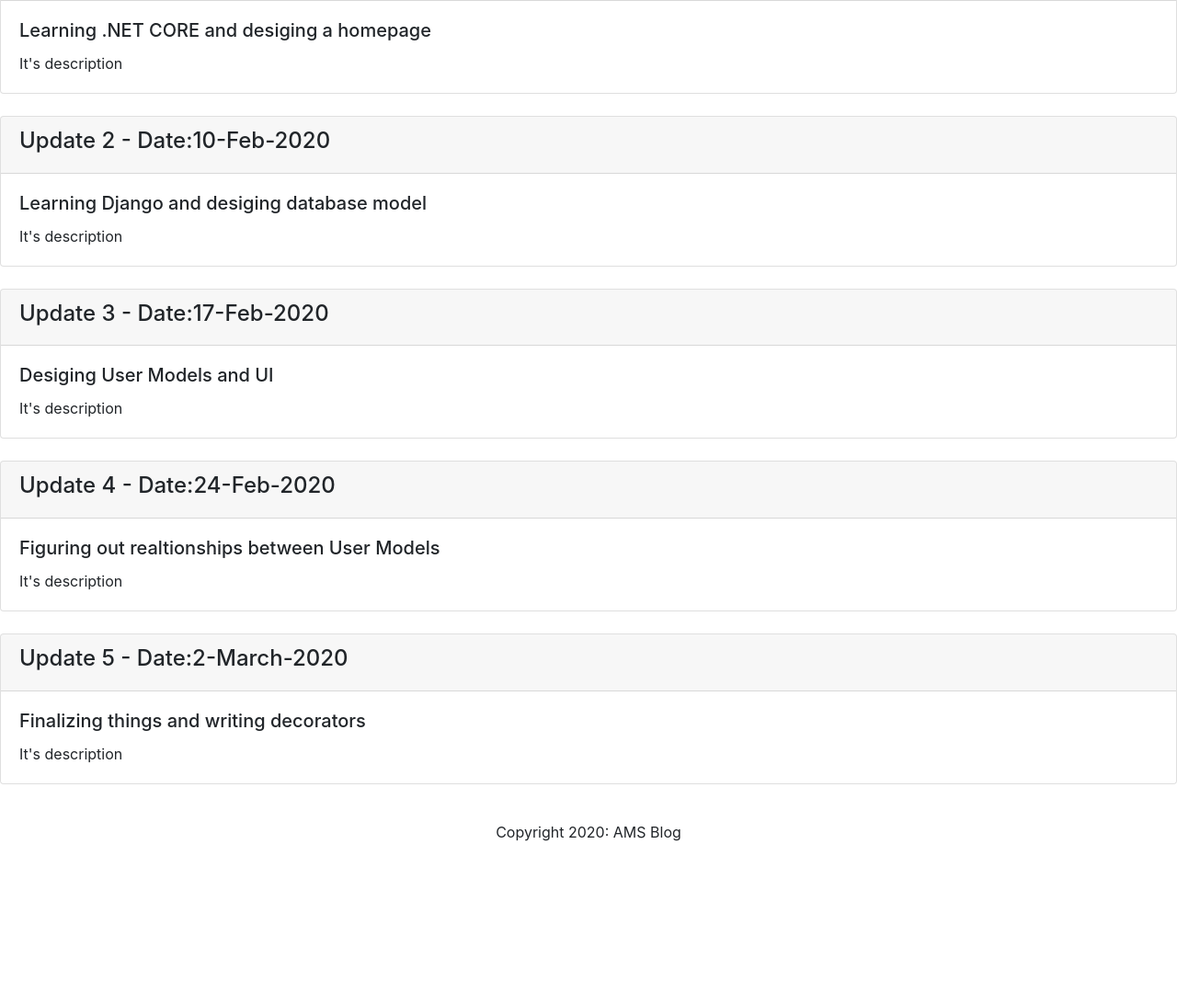
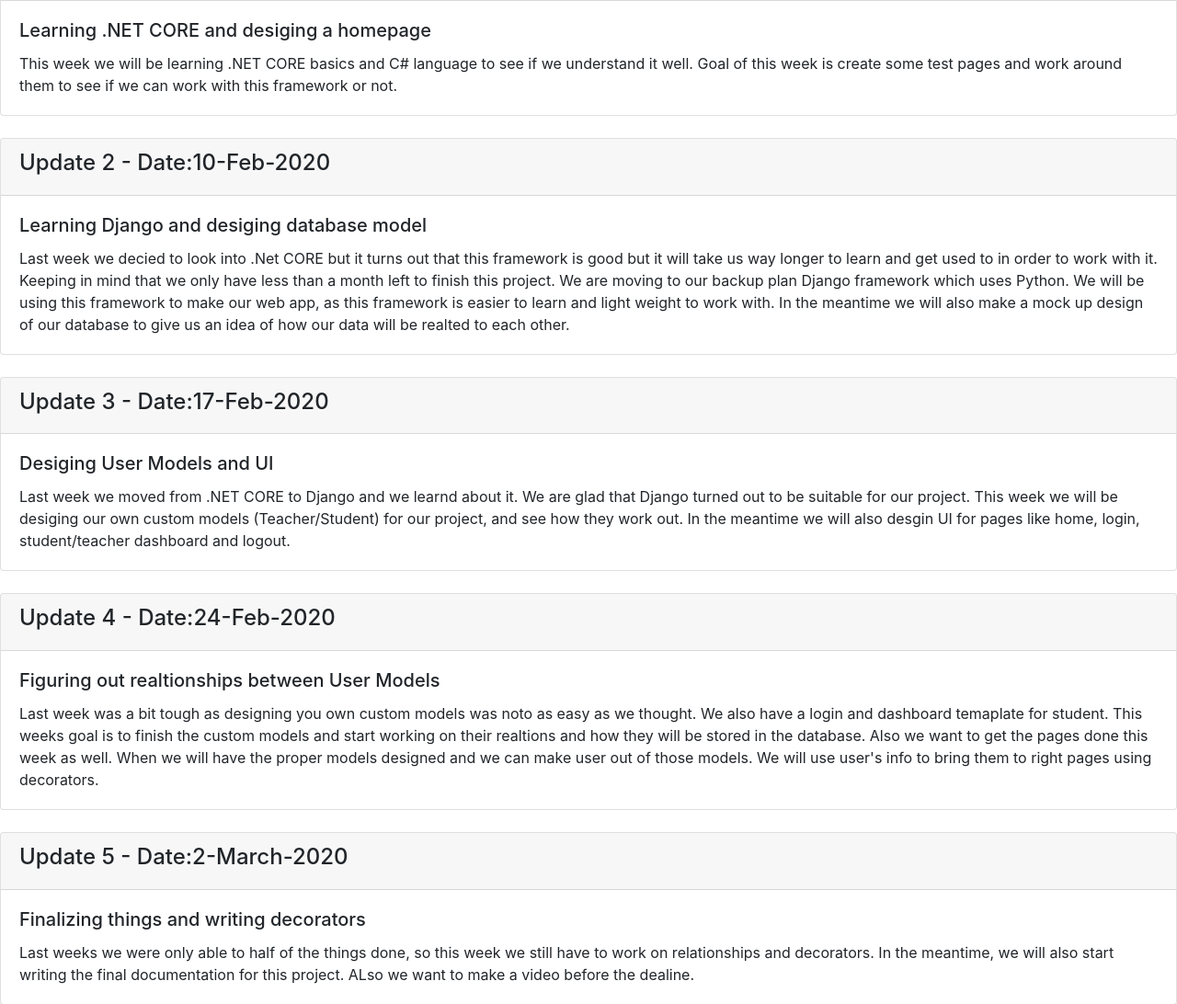
Before and after one commit to NotProperPython/blog, a plain HTML site: page index.html in a window 1280 px wide. Shown: the part 142-1234 px from the top of the page at 92% size. Before the commit the page ends 1075 px from the top, so only its background shows below. Drawn offline with nearby package versions, Linux system fonts and the light colour scheme.

Commit message:
week update 1

```diff
--- a/index.html
+++ b/index.html
@@ -36,7 +36,8 @@
     <div class="card-body">
         <h5 class="card-title">Learning .NET CORE and desiging a homepage</h5>
         <p class="card-text">
-            It's description
+            This week we will be learning .NET CORE basics and C# language to see if we understand it well.
+            Goal of this week is create some test pages and work around them to see if we can work with this framework or not.
         </p>
     </div>
     </div>
@@ -48,7 +49,11 @@
     <div class="card-body">
         <h5 class="card-title">Learning Django and desiging database model</h5>
         <p class="card-text">
-            It's description
+            Last week we decied to look into .Net CORE but it turns out that this framework is good but it will take us way longer to learn and get used to in order to work with it.
+            Keeping in mind that we only have less than a month left to finish this project. We are moving to our backup plan Django framework which uses Python.
+            We will be using this framework to make our web app, as this framework is easier to learn and light weight to work with.
+            In the meantime we will also make a mock up design of our database to give us an idea of how our data will be realted to each other.
+
         </p>
     </div>
     </div>
@@ -60,7 +65,9 @@
     <div class="card-body">
         <h5 class="card-title">Desiging User Models and UI</h5>
         <p class="card-text">
-            It's description
+            Last week we moved from .NET CORE to Django and we learnd about it. We are glad that Django turned out to be suitable for our project.
+            This week we will be desiging our own custom models (Teacher/Student) for our project, and see how they work out.
+            In the meantime we will also desgin UI for pages like home, login, student/teacher dashboard and logout.
         </p>
     </div>
     </div>
@@ -72,7 +79,11 @@
     <div class="card-body">
         <h5 class="card-title">Figuring out realtionships between User Models</h5>
         <p class="card-text">
-            It's description
+            Last week was a bit tough as designing you own custom models was noto as easy as we thought.
+            We also have a login and dashboard temaplate for student.
+            This weeks goal is to finish the custom models and start working on their realtions and how they will be stored in the database.
+            Also we want to get the pages done this week as well.
+            When we will have the proper models designed and we can make user out of those models. We will use user's info to bring them to right pages using decorators.
         </p>
     </div>
     </div>
@@ -84,7 +95,9 @@
     <div class="card-body">
         <h5 class="card-title">Finalizing things and writing decorators</h5>
         <p class="card-text">
-            It's description
+            Last weeks we were only able to half of the things done, so this week we still have to work on relationships and decorators.
+            In the meantime, we will also start writing the final documentation for this project.
+            ALso we want to make a video before the dealine.
         </p>
     </div>
     </div>
```
